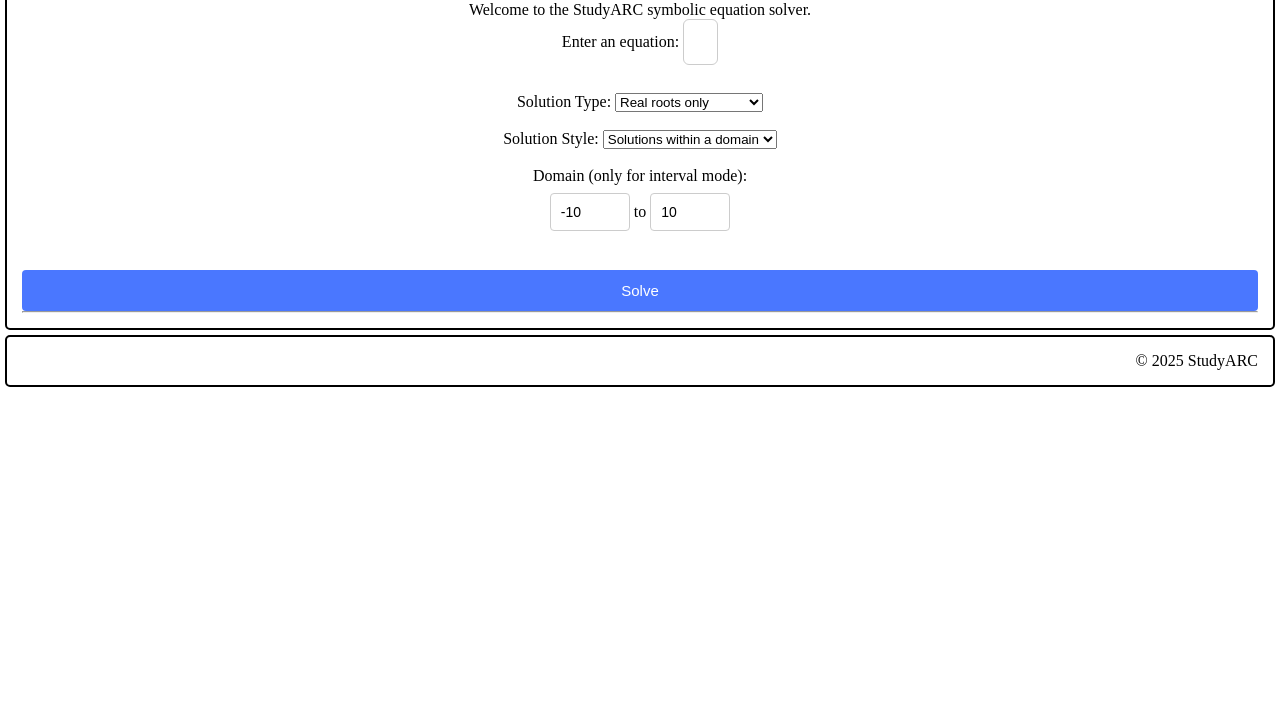
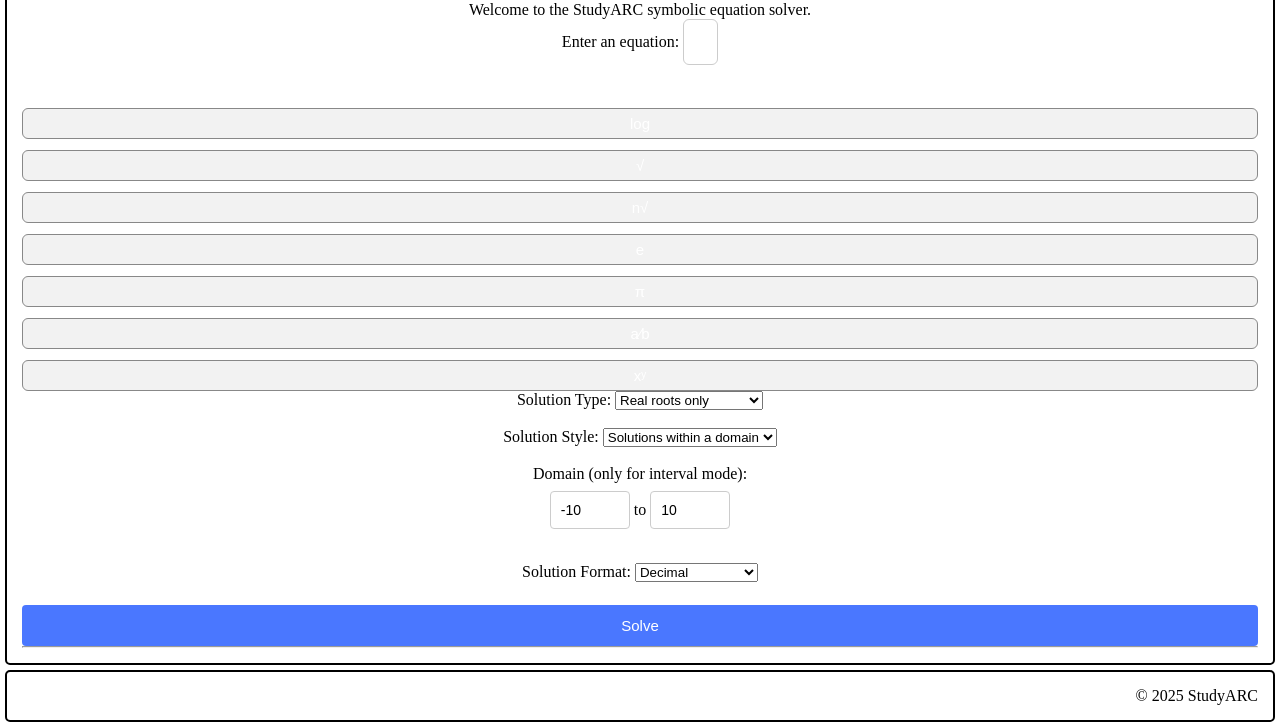
Before and after one commit to jaykshirsagar-debug/studyARC2, a Django app: page /maths/ in a window 1280 px wide. Shown: the part 116-843 px from the top of the page. Before the commit the page ends 503 px from the top, so only its background shows below. Run offline with Django 5.2, Linux system fonts and the light colour scheme.

Commit message:
Enhance maths app: Integrate casio.js for improved equation input and add button functionality for common commands

```diff
--- a/maths/static/maths/js/casio.js
+++ b/maths/static/maths/js/casio.js
@@ -1,5 +1,7 @@
+// static/maths/js/casio.js
+document.addEventListener("DOMContentLoaded", function () {
+    console.log("casio.js DOMContentLoaded");
 
-document.addEventListener("DOMContentLoaded", function () {
     if (typeof MathQuill === "undefined") {
         console.error("MathQuill is NOT loaded");
         return;
@@ -8,6 +10,11 @@
     var MQ = MathQuill.getInterface(2);
     var mathFieldElement = document.getElementById("math-field");
     var hiddenInput = document.getElementById("math-latex");
+
+    if (!mathFieldElement) {
+        console.error("No #math-field element found");
+        return;
+    }
 
     var mathField = MQ.MathField(mathFieldElement, {
         spaceBehavesLikeTab: true,
@@ -19,10 +26,21 @@
         }
     });
 
-    // Optional: prefill from last input (if you want)
-    var inputLatex = document.getElementById("input-latex-data");
-    if (inputLatex && inputLatex.textContent) {
-        mathField.latex(inputLatex.textContent);
-        hiddenInput.value = inputLatex.textContent;
+    // ---- INSERT COMMAND INTO MATH FIELD ----
+    function insertIntoMathField(latex) {
+        console.log("Inserting:", latex);
+        mathField.write(latex);
+        mathField.focus();
     }
+
+    // ---- BUTTON HANDLING ----
+    const buttons = document.querySelectorAll(".mq-btn");
+    console.log("Found mq-btn buttons:", buttons.length);
+
+    buttons.forEach(btn => {
+        btn.addEventListener("click", () => {
+            let cmd = btn.dataset.insert;
+            insertIntoMathField(cmd);
+        });
+    });
 });
--- a/maths/templates/maths/maths.html
+++ b/maths/templates/maths/maths.html
@@ -8,6 +8,8 @@
     <script src="https://code.jquery.com/jquery-3.6.0.min.js"></script>
     <link rel="stylesheet" href="{% static 'maths/css/mathquill.min.css' %}">
     <script src="{% static 'maths/js/mathquill.min.js' %}"></script>
+    <!-- 👇 ADD THIS LINE 👇 -->
+    <script src="{% static 'maths/js/casio.js' %}"></script>
 
     <style>
         .math-input-box {
@@ -25,8 +27,28 @@
             border-radius: 6px;
             margin-top: 10px;
         }
+
+        .button-bar {
+            margin-top: 10px;
+            display: flex;
+            flex-wrap: wrap;
+            gap: 6px;
+        }
+
+        .mq-btn {
+            padding: 6px 12px;
+            font-size: 15px;
+            border-radius: 6px;
+            border: 1px solid #888;
+            background: #f2f2f2;
+            cursor: pointer;
+        }
+        .mq-btn:hover {
+            background: #e0e0e0;
+        }
     </style>
 {% endblock %}
+
 
 {% block content %}
 
@@ -43,6 +65,45 @@
            value="{{ input_latex|default:'' }}">
 
     <br><br>
+
+    <div class="button-bar">
+
+        <button type="button" class="mq-btn" data-insert="\log">log</button>
+
+        <button type="button" class="mq-btn" data-insert="\sqrt">√</button>
+
+        <button type="button" class="mq-btn" data-insert="\sqrt[]">n√</button>
+
+        <button type="button" class="mq-btn" data-insert="e">e</button>
+
+        <button type="button" class="mq-btn" data-insert="\pi">π</button>
+
+        <button type="button" class="mq-btn" data-insert="\frac{}{}">a⁄b</button>
+
+        <button type="button" class="mq-btn" data-insert="^">xʸ</button>
+
+    </div>
+
+    <style>
+        .button-bar {
+            margin-top: 10px;
+            display: flex;
+            flex-wrap: wrap;
+            gap: 6px;
+        }
+
+        .mq-btn {
+            padding: 6px 12px;
+            font-size: 15px;
+            border-radius: 6px;
+            border: 1px solid #888;
+            background: #f2f2f2;
+            cursor: pointer;
+        }
+        .mq-btn:hover {
+            background: #e0e0e0;
+        }
+    </style>
 
     <!-- Solution Type -->
     <label>Solution Type:</label>
@@ -73,6 +134,18 @@
     <input type="text" name="domain_max" value="{{ domain_max|default:'10' }}" style="width: 80px;">
 
     <br><br>
+
+    <!-- Add inside your <form> -->
+
+    <label>Solution Format:</label>
+    <select name="format_mode">
+        <option value="decimal" {% if format_mode == "decimal" %}selected{% endif %}>Decimal</option>
+        <option value="standard" {% if format_mode == "standard" %}selected{% endif %}>Standard (Exact)</option>
+    </select>
+
+    <br><br>
+
+
 
     <button type="submit">Solve</button>
 </form>
@@ -122,31 +195,5 @@
 </div>
 {% endif %}
 
-<!-- MathQuill Setup Script for INPUT ONLY -->
-<script>
-document.addEventListener("DOMContentLoaded", function () {
-    if (typeof MathQuill === "undefined") {
-        console.error("MathQuill did NOT load.");
-        return;
-    }
-
-    var MQ = MathQuill.getInterface(2);
-    var mathFieldElement = document.getElementById("math-field");
-    var hiddenInput = document.getElementById("math-latex");
-
-    var mathField = MQ.MathField(mathFieldElement, {
-        handlers: {
-            edit: function () {
-                hiddenInput.value = mathField.latex();
-            }
-        }
-    });
-
-    // Restore previous input into the MathQuill field
-    {% if input_latex %}
-        mathField.latex("{{ input_latex|escapejs }}");
-    {% endif %}
-});
-</script>
 
 {% endblock %}
--- a/maths/views.py
+++ b/maths/views.py
@@ -2,7 +2,7 @@
 from django.shortcuts import render
 from sympy import (
     Eq, Symbol, exp, Interval, S, solveset, sympify,
-    pi, simplify
+    pi, simplify, nsimplify
 )
 from sympy.parsing.latex import parse_latex
 from sympy.sets import ConditionSet, Union, ImageSet, FiniteSet
@@ -14,20 +14,15 @@
 # ----------------------------------------------------------------------------
 def simple_format_general_solution(solset, var_name="x") -> str:
     """
-    Plain-text general-solution formatter.
-    Keeps it simple, handles common trig infinite sets where SymPy
-    returns ImageSet/Union(ImageSet, ...). Otherwise falls back to str().
+    Same as your original formatter, unchanged.
     """
-    # Finite discrete set -> list them
     if isinstance(solset, FiniteSet):
         vals = list(solset)
         return ", ".join(f"{var_name} = {v}" for v in vals)
 
-    # ConditionSet or unknown structure -> just show the raw SymPy set
     if isinstance(solset, ConditionSet):
         return f"Solution set described by: {solset}"
 
-    # Collect ImageSet objects (for many trig equations)
     def extract_imagesets(s):
         imgs = []
         if isinstance(s, ImageSet):
@@ -42,7 +37,6 @@
     if not imgs:
         return str(solset)
 
-    # Helper: constant offset modulo 2π
     def offset_mod_2pi(expr):
         expr_s = simplify(expr)
         if expr_s.is_Add:
@@ -55,101 +49,67 @@
     offsets = []
     for img in imgs:
         lam = img.lamda.expr
-        dummy_syms = list(img.lamda.variables)
-        dummy = dummy_syms[0] if dummy_syms else None
-
-        if dummy is None:
-            offsets.append(offset_mod_2pi(lam))
-            continue
+        dummy = list(img.lamda.variables)[0]
 
         seen = set()
-        sample_offsets = []
-        # sample a few integer values of the dummy to discover offsets
-        for m in range(0, 8):
+        for m in range(8):
             try:
                 sampled = lam.subs(dummy, m)
                 off = offset_mod_2pi(sampled)
-            except Exception:
+            except:
                 continue
-            key = str(off)
-            if key not in seen:
-                seen.add(key)
-                sample_offsets.append(off)
+            if str(off) not in seen:
+                seen.add(str(off))
+                offsets.append(off)
 
-        offsets.extend(sample_offsets)
-
-    # Normalize and dedupe offsets into [0, 2π)
-    unique = []
+    # Normalize & dedupe
+    uniq = []
     seen = set()
     for o in offsets:
-        o_s = simplify(o)
         try:
-            norm = simplify(o_s % (2 * pi))
-        except Exception:
-            norm = o_s
-        key = str(norm)
-        if key not in seen:
-            seen.add(key)
-            unique.append(norm)
+            norm = simplify(o % (2*pi))
+        except:
+            norm = simplify(o)
+        if str(norm) not in seen:
+            seen.add(str(norm))
+            uniq.append(norm)
 
-    if not unique:
+    if not uniq:
         return str(solset)
 
-    # Sort offsets: try numeric eval, else fall back to string
-    def sort_key(expr):
+    # Sort
+    def srt(expr):
         try:
-            return (0, float(expr.evalf()))
-        except Exception:
-            return (1, str(expr))
+            return float(expr.evalf())
+        except:
+            return str(expr)
 
-    unique_sorted = sorted(unique, key=sort_key)
+    uniq = sorted(uniq, key=srt)
 
-    # One offset
-    if len(unique_sorted) == 1:
-        off = unique_sorted[0]
-        try:
-            if simplify(off % pi) == 0:
-                return f"{var_name} = n*pi, n ∈ ℤ"
-        except Exception:
-            pass
+    if len(uniq) == 1:
+        off = uniq[0]
         return f"{var_name} = {off} + 2*pi*n, n ∈ ℤ"
 
-    # Two offsets → maybe differ by π
-    if len(unique_sorted) == 2:
-        a, b = unique_sorted
-        try:
-            if simplify((b - a) % (2 * pi)) == pi:
-                return f"{var_name} = {a} + n*pi, n ∈ ℤ"
-        except Exception:
-            pass
+    if len(uniq) == 2:
+        a, b = uniq
         return f"{var_name} = {a} + 2*pi*n or {var_name} = {b} + 2*pi*n, n ∈ ℤ"
 
-    # More than two families → fallback
     return str(solset)
 
 
 # ----------------------------------------------------------------------------
-# 2. Numeric root finding for interval mode (SymPy evalf-based)
+# 2. Numeric root finding (interval mode)
 # ----------------------------------------------------------------------------
 def f_numeric_from_sympy(f, var):
-    """
-    Build a safe numeric evaluator: x (float) -> float(f(x)).
-    Uses SymPy subs + evalf and converts to Python float.
-    """
     def f_num(x):
         try:
-            val = f.subs(var, x).evalf()
-            return float(val)
-        except Exception:
+            return float(f.subs(var, x).evalf())
+        except:
             return float("nan")
     return f_num
 
 
 def bracket_roots(f_numeric, a, b, N=400):
-    """
-    Divide [a, b] into N segments, detect sign changes f(x_i)*f(x_{i+1}) < 0.
-    Return a list of (left, right) brackets that each contain at least one root.
-    """
     xs = np.linspace(a, b, N + 1)
     fs = [f_numeric(x) for x in xs]
 
@@ -161,40 +121,29 @@
         if np.isnan(f1) or np.isnan(f2):
             continue
 
-        # exact root at grid point
         if abs(f1) < 1e-12:
             brackets.append((x1 - 1e-6, x1 + 1e-6))
-            continue
-
-        # sign change
-        if f1 * f2 < 0:
+        elif f1 * f2 < 0:
             brackets.append((x1, x2))
 
     return brackets
 
 
 def bisect_root(f_numeric, left, right, tol=1e-10, max_iter=80):
-    """
-    Given f_numeric and an interval [left, right] with opposite signs,
-    use bisection to find a root. Guaranteed to converge for continuous f.
-    """
     fl = f_numeric(left)
     fr = f_numeric(right)
-
     if np.isnan(fl) or np.isnan(fr) or fl * fr > 0:
         return None
 
     for _ in range(max_iter):
-        mid = (left + right) / 2.0
+        mid = (left + right) / 2
         fm = f_numeric(mid)
 
         if np.isnan(fm):
             return None
-
         if abs(fm) < tol:
             return mid
 
-        # choose the half that contains a sign change
         if fl * fm < 0:
             right = mid
             fr = fm
@@ -202,114 +151,94 @@
             left = mid
             fl = fm
 
-    return (left + right) / 2.0
+    return (left + right) / 2
 
 
 # ----------------------------------------------------------------------------
-# 3. Main view
+# 3. Main view — interval + general mode, now with format_mode
 # ----------------------------------------------------------------------------
 def maths(request):
     context = {}
 
     if request.method == "POST":
         latex_expr = request.POST.get("expression", "").strip()
-        solution_type = request.POST.get("solution_type", "real")    # kept for future; interval = real only
-        solve_mode = request.POST.get("solve_mode", "interval")      # "interval" or "general"
+        solution_type = request.POST.get("solution_type", "real")
+        solve_mode = request.POST.get("solve_mode", "interval")
+        format_mode = request.POST.get("format_mode", "decimal")   # <<<< NEW
         domain_min = request.POST.get("domain_min", "-10")
         domain_max = request.POST.get("domain_max", "10")
 
         context["input_latex"] = latex_expr
         context["solution_type"] = solution_type
         context["solve_mode"] = solve_mode
+        context["format_mode"] = format_mode
         context["domain_min"] = domain_min
         context["domain_max"] = domain_max
 
         if latex_expr:
             try:
-                # Parse LaTeX from MathQuill
                 expr = parse_latex(latex_expr)
+                expr = expr.subs(Symbol("e"), exp(1))
+                expr = expr.subs(Symbol("pi"), pi)
 
-                # Map textual 'e' and 'pi' to their mathematical constants
-                expr = expr.subs(Symbol("e"), exp(1))
-                expr = expr.subs(Symbol("pi"), pi)  # IMPORTANT: turn a Symbol 'pi' into constant pi
-
-                # Ensure we have an equation; if user typed just an expression, solve expr = 0
                 if isinstance(expr, Eq):
                     equation = expr
                 else:
                     equation = Eq(expr, 0)
 
-                # Robust variable selection:
-                #  1. Prefer a symbol literally named 'x' if present.
-                #  2. Otherwise, pick first symbol that is not named 'pi' or 'π'.
                 symbols = sorted(equation.free_symbols, key=lambda s: s.name)
-                var = None
-                if symbols:
-                    # prefer x
-                    xs = [s for s in symbols if s.name == "x"]
-                    if xs:
-                        var = xs[0]
-                    else:
-                        # skip any pi-like symbols if they still exist
-                        non_pi = [s for s in symbols if s.name not in ("pi", "π")]
-                        var = non_pi[0] if non_pi else symbols[0]
-                elif "x" in latex_expr:
-                    var = Symbol("x")
 
-                if var is None:
-                    context["error"] = "No variable found to solve for."
-                    return render(request, "maths/maths.html", context)
+                xs = [s for s in symbols if s.name == "x"]
+                if xs:
+                    var = xs[0]
+                else:
+                    non_pi = [s for s in symbols if s.name not in ("pi", "π")]
+                    var = non_pi[0] if non_pi else Symbol("x")
 
                 var_name = str(var)
                 context["variable"] = var_name
                 context["equation"] = str(equation)
 
-                # Work with f(x) = LHS - RHS
                 f = equation.lhs - equation.rhs
 
-                # =============================
-                # MODE: GENERAL SOLUTION
-                # =============================
+                # GENERAL MODE
                 if solve_mode == "general":
                     solset = solveset(f, var, domain=S.Reals)
                     context["general_solution"] = simple_format_general_solution(solset, var_name)
                     return render(request, "maths/maths.html", context)
 
-                # =============================
-                # MODE: INTERVAL SOLUTION
-                # =============================
-                # Parse domain bounds safely
-                try:
-                    a = float(sympify(domain_min).evalf())
-                    b = float(sympify(domain_max).evalf())
-                except Exception:
-                    a, b = -10.0, 10.0
+                # INTERVAL MODE
+                a = float(sympify(domain_min).evalf())
+                b = float(sympify(domain_max).evalf())
+                if b <= a:
+                    b = a + 1
 
-                if b <= a:
-                    b = a + 1.0  # avoid zero-length interval
+                f_numeric = f_numeric_from_sympy(f, var)
+                brackets = bracket_roots(f_numeric, a, b)
 
-                # Build numeric evaluator using SymPy subs + evalf
-                f_numeric = f_numeric_from_sympy(f, var)
-
-                # 1) Find brackets with sign changes
-                brackets = bracket_roots(f_numeric, a, b, N=400)
-
-                # 2) Bisection in each bracket
                 roots = []
                 for left, right in brackets:
                     r = bisect_root(f_numeric, left, right)
                     if r is not None:
                         roots.append(r)
 
-                # 3) Deduplicate roots (neighbouring brackets may converge to the same root)
                 roots_sorted = sorted(roots)
                 cleaned = []
                 for r in roots_sorted:
                     if not cleaned or abs(r - cleaned[-1]) > 1e-6:
                         cleaned.append(r)
 
-                if cleaned:
-                    context["solutions"] = [f"{var_name} = {round(r, 10)}" for r in cleaned]
+                # NOW APPLY DECIMAL vs STANDARD MODE
+                display = []
+                for r in cleaned:
+                    if format_mode == "decimal":
+                        display.append(f"{var_name} = {round(r, 10)}")
+                    else:
+                        exact = nsimplify(r)   # <<<< AGGRESSIVE S2 MODE
+                        display.append(f"{var_name} = {exact}")
+
+                if display:
+                    context["solutions"] = display
                 else:
                     context["error"] = "No solutions found in the given domain."
 
```
